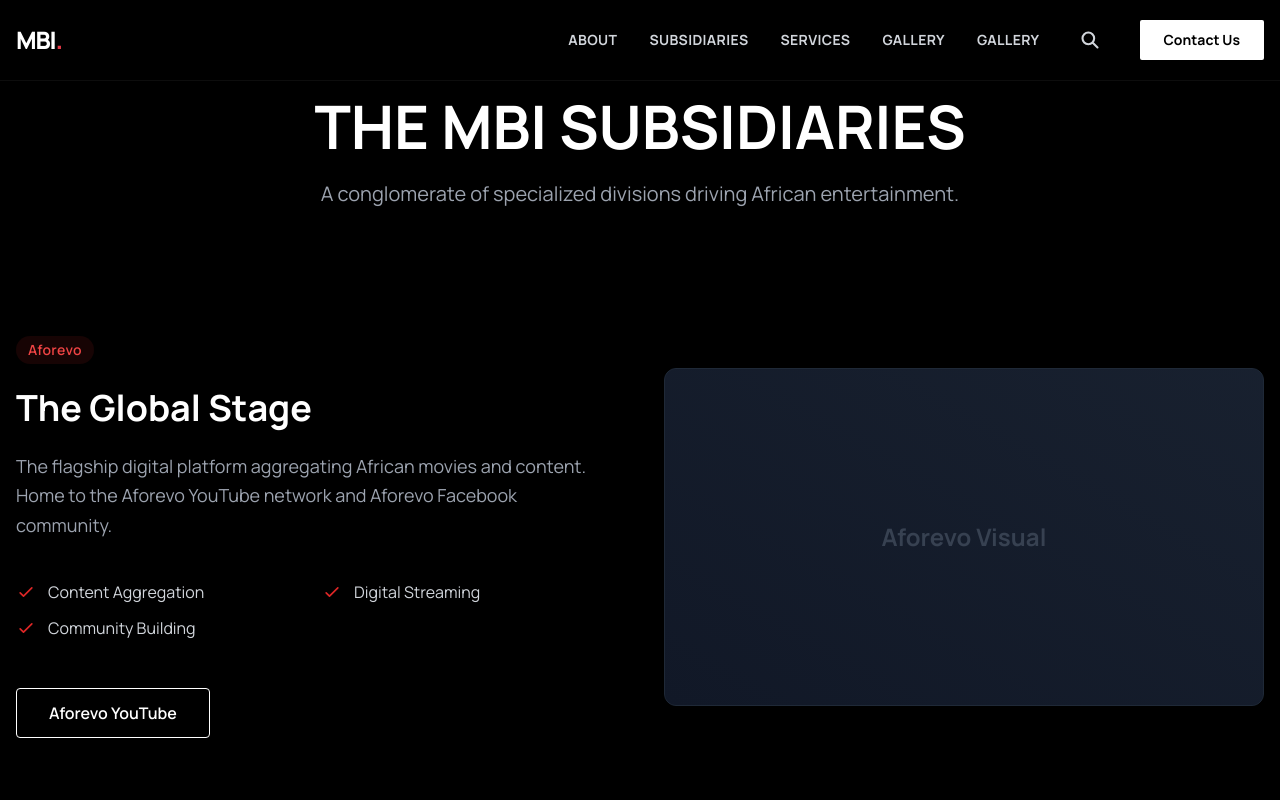
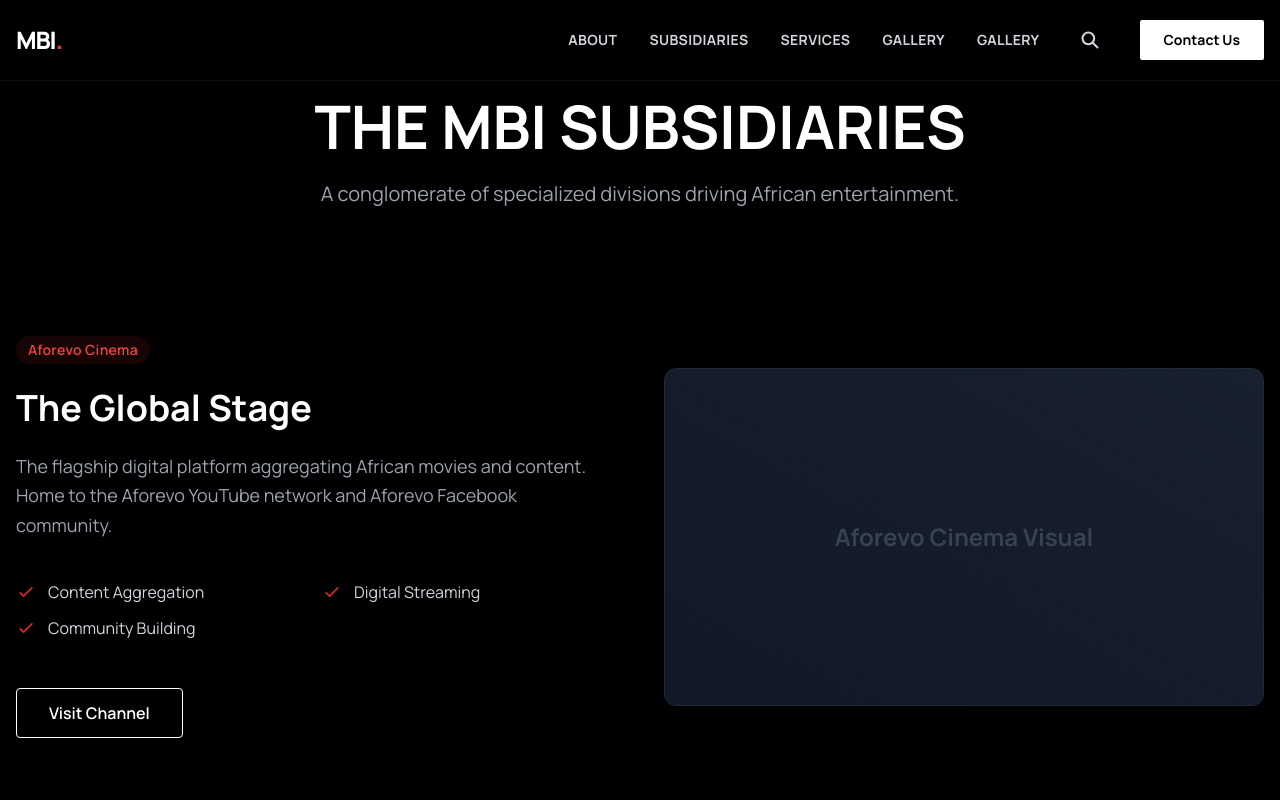
Before and after one commit to io-m1/aforevo.io, a Next.js app: page /brands in a window 1280 px wide. Shown: the top 800 px of the page. Built offline with nearby package versions, Linux system fonts and the light colour scheme.

Commit message:
feat(ui): implement glassmorphism hero and update aforevo cinema branding

```diff
--- a/app/globals.css
+++ b/app/globals.css
@@ -2,11 +2,12 @@
 @tailwind components;
 @tailwind utilities;
 
-@layer base {
 :root {
   --foreground-rgb: 255, 255, 255;
-    --background-start-rgb: 10, 10, 10; /* #0A0A0A */
+  --background-start-rgb: 0, 0, 0;
   --background-end-rgb: 0, 0, 0;
+  --mbi-red: #E63946;
+  --mbi-gold: #FFD700;
 }
 
 body {
@@ -17,27 +18,35 @@
       rgb(var(--background-end-rgb))
     )
     rgb(var(--background-start-rgb));
-    @apply font-sans antialiased selection:bg-mbi-red selection:text-white;
 }
 
-  /* Custom Scrollbar for Chrome/Safari/Edge */
-  ::-webkit-scrollbar {
-    width: 10px;
-  }
-  ::-webkit-scrollbar-track {
-    background: #0A0A0A;
-  }
-  ::-webkit-scrollbar-thumb {
-    background: #333;
-    border-radius: 5px;
-  }
-  ::-webkit-scrollbar-thumb:hover {
-    background: #E63946;
-  }
+/* Custom Animations */
+@keyframes float {
+  0% { transform: translateY(0px); }
+  50% { transform: translateY(-20px); }
+  100% { transform: translateY(0px); }
 }
 
-@layer utilities {
-  .text-balance {
-    text-wrap: balance;
+.animate-float {
+  animation: float 6s ease-in-out infinite;
 }
+
+.animate-float-delayed {
+  animation: float 6s ease-in-out infinite;
+  animation-delay: 3s;
 }
+
+/* Glassmorphism Utilities */
+.glass-panel {
+  background: rgba(255, 255, 255, 0.05);
+  backdrop-filter: blur(16px);
+  -webkit-backdrop-filter: blur(16px);
+  border: 1px solid rgba(255, 255, 255, 0.1);
+}
+
+.glass-card {
+  background: rgba(0, 0, 0, 0.6);
+  backdrop-filter: blur(12px);
+  -webkit-backdrop-filter: blur(12px);
+  border: 1px solid rgba(255, 255, 255, 0.08);
+}
--- a/components/sections/Hero.tsx
+++ b/components/sections/Hero.tsx
@@ -10,9 +10,7 @@
     <section className="relative w-full h-[95vh] flex items-center justify-center overflow-hidden bg-black">
       {/* 1. VIDEO BACKGROUND LAYER */}
       <div className="absolute inset-0 z-0">
-        <div className="absolute inset-0 bg-gradient-to-t from-black via-black/50 to-black/30 z-20" />
-        <div className="absolute inset-0 bg-gradient-to-r from-black via-transparent to-black z-20" />
-
+        <div className="absolute inset-0 bg-gradient-to-t from-black via-black/40 to-black/30 z-20" />
         {/* Cinematic Background Video */}
         <video
           autoPlay
@@ -20,26 +18,28 @@
           muted
           playsInline
           poster="/images/hero-poster.jpg"
-          className="w-full h-full object-cover opacity-60 scale-105"
+          className="w-full h-full object-cover opacity-70 scale-105"
         >
-          {/* Using a reliable stock cinematic background that fits the 'African City / Tech' vibe */}
           <source src="https://assets.mixkit.co/videos/preview/mixkit-aerial-view-of-city-traffic-at-night-11-large.mp4" type="video/mp4" />
         </video>
       </div>
 
-      {/* 2. CONTENT LAYER */}
-      <div className="relative z-30 container mx-auto px-4 text-center mt-20">
-        <div className="inline-flex items-center gap-3 px-4 py-2 rounded-full border border-white/10 bg-black/40 backdrop-blur-md mb-8 animate-fade-in-up">
+      {/* 2. GLASS CONTENT LAYER */}
+      <div className="relative z-30 container mx-auto px-4 flex justify-center">
+        <div className="glass-panel p-8 md:p-12 rounded-3xl max-w-5xl w-full text-center animate-float border-t border-white/20 shadow-[0_0_100px_rgba(0,0,0,0.5)]">
+
+          {/* Live Indicator */}
+          <div className="inline-flex items-center gap-3 px-4 py-2 rounded-full glass-card mb-8">
              <span className="relative flex h-3 w-3">
-              <span className="animate-ping absolute inline-flex h-full w-full rounded-full bg-red-500 opacity-75"></span>
-              <span className="relative inline-flex rounded-full h-3 w-3 bg-red-600"></span>
+                <span className="animate-ping absolute inline-flex h-full w-full rounded-full bg-mbi-red opacity-75"></span>
+                <span className="relative inline-flex rounded-full h-3 w-3 bg-mbi-red"></span>
              </span>
              <span className="text-xs font-bold text-white tracking-widest uppercase">
                Live Ecosystem • 150+ Countries
              </span>
           </div>
 
-        <h1 className="text-6xl md:text-8xl lg:text-9xl font-black text-white tracking-tighter mb-8 drop-shadow-2xl leading-[0.9]">
+          <h1 className="text-5xl md:text-7xl lg:text-9xl font-black text-white tracking-tighter mb-8 leading-[0.9] drop-shadow-2xl">
             {data.heading}
           </h1>
 
@@ -50,7 +50,7 @@
           <div className="flex flex-col md:flex-row items-center justify-center gap-6">
             <Link
               href={data.ctaLink}
-            className="group relative px-10 py-5 bg-mbi-red text-white font-bold text-xl tracking-wide rounded overflow-hidden transition-all hover:scale-105 hover:shadow-[0_0_50px_rgba(230,57,70,0.6)]"
+              className="group relative px-10 py-5 bg-mbi-red text-white font-bold text-xl tracking-wide rounded-xl overflow-hidden transition-all hover:scale-105 hover:shadow-[0_0_50px_rgba(230,57,70,0.6)]"
             >
               <span className="relative z-10 flex items-center gap-3">
                 <svg className="w-6 h-6" fill="currentColor" viewBox="0 0 24 24"><path d="M8 5v14l11-7z" /></svg>
@@ -60,12 +60,13 @@
 
             <Link
               href="/brands"
-            className="px-10 py-5 bg-white/5 hover:bg-white/10 backdrop-blur-md border border-white/20 text-white font-semibold text-xl rounded transition-all hover:border-white/50"
+              className="px-10 py-5 glass-card text-white font-semibold text-xl rounded-xl transition-all hover:bg-white/10 hover:border-white/30"
             >
               Explore Ecosystem
             </Link>
           </div>
         </div>
+      </div>
     </section>
   );
 }
--- a/content/brands.json
+++ b/content/brands.json
@@ -1,7 +1,7 @@
 {
   "metadata": {
     "title": "MBI Subsidiaries | The Network",
-    "description": "Explore the companies powering the MBI ecosystem: Aforevo, Vybz 94.5 FM, Revo+, and our specialized production divisions."
+    "description": "Explore the companies powering the MBI ecosystem: Aforevo Cinema, Vybz 94.5 FM, Revo+, and our specialized production divisions."
   },
   "hero": {
     "heading": "THE MBI SUBSIDIARIES",
@@ -10,12 +10,12 @@
   "brands": [
     {
       "id": "aforevo",
-      "name": "Aforevo",
+      "name": "Aforevo Cinema",
       "tagline": "The Global Stage",
       "description": "The flagship digital platform aggregating African movies and content. Home to the Aforevo YouTube network and Aforevo Facebook community.",
       "features": ["Content Aggregation", "Digital Streaming", "Community Building"],
-      "ctaLink": "https://www.youtube.com/@AforevoStage",
-      "ctaText": "Aforevo YouTube",
+      "ctaLink": "https://www.youtube.com/@AforevoCinema",
+      "ctaText": "Visit Channel",
       "image": "/images/brands/aforevo-logo.png"
     },
     {
```
Lines whose indentation alone changed are shown as unchanged.
